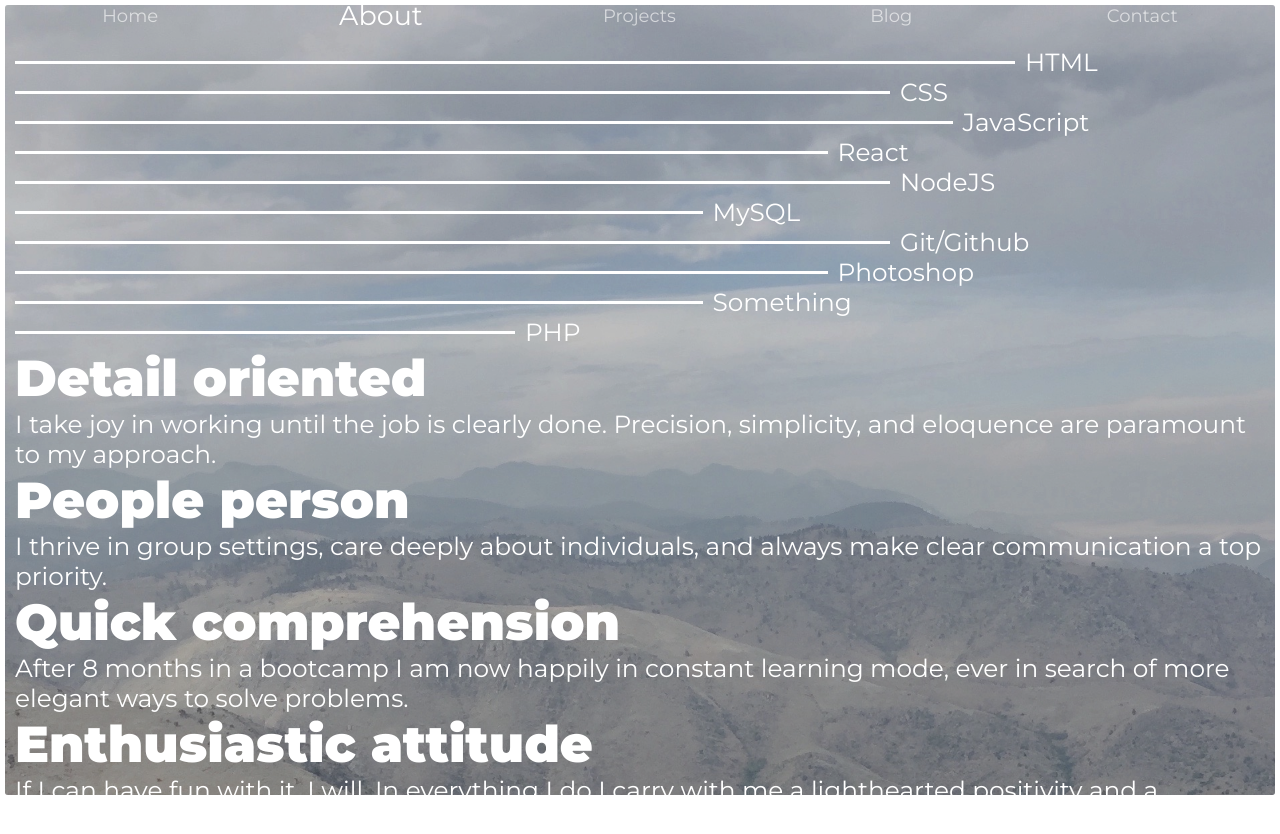
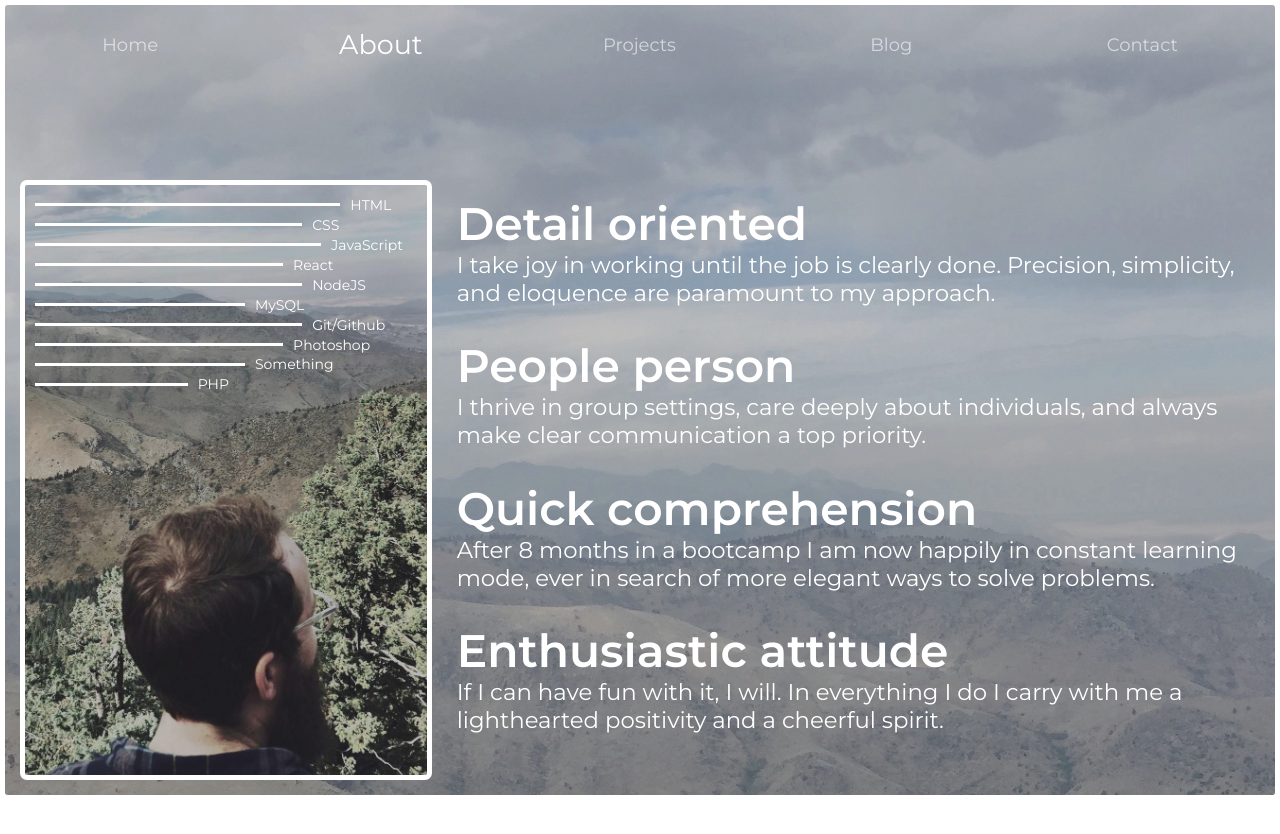
Before and after one commit to robpwatkins/robpwatkins, a React (Create React App) app: page /about in a window 1280 px wide. After the commit the page ends 800 px from the top, so only its background shows below. Built offline with nearby package versions, Linux system fonts and the light colour scheme.

Commit message:
about fully laid out

```diff
--- a/public/index.html
+++ b/public/index.html
@@ -2,7 +2,7 @@
 <html lang="en">
   <head>
     <meta charset="utf-8" />
-    <link href="https://fonts.googleapis.com/css2?family=Montserrat:wght@400;500;900&display=swap" rel="stylesheet">
+    <link href="https://fonts.googleapis.com/css2?family=Montserrat:wght@400;500;600;900&display=swap" rel="stylesheet">
     <link rel="icon" href="%PUBLIC_URL%/favicon.ico" />
     <meta name="viewport" content="width=device-width, initial-scale=1" />
     <meta name="theme-color" content="#000000" />
--- a/src/components/About.css
+++ b/src/components/About.css
@@ -16,45 +16,14 @@
   padding: 10px 10px 0 10px;
 }
 
-.mobile-box h1 {
-  font-size: calc(25px + 2vw);
-}
-
-.mobile-box p {
-  font-size: calc(12px + 1vw);
-}
-
-.left-box {
-  display: none;
-  flex: 1;
-  height: 100%;
-  /* border: 5px solid white; */
-  border-radius: 7px;
-}
-
-.left-box-img {
-  display: flex;
-  flex-direction: column;
+.mobile-skills {
   width: 100%;
-  height: 100%;
-  justify-content: space-between;
-  border-radius: 3px;
-  /* padding: 50px 0 20px 0; */
-}
-
-.left-box-overlay {
-  width: 100%;
-  height: 100%;
-  padding: 0 10px 10px 10px;
-  /* background: var(--overlay2); */
-  border-radius: 3px;
-  /* box-shadow: inset 0px 0px 10px 2px var(--shadow); */
 }
 
 .skills {
   display: flex;
   flex-direction: column;
-  height: 25%;
+  height: 42%;
   justify-content: space-around;
 }
 
@@ -118,10 +87,75 @@
   width: 55%;
 }
 
+.mobile-box h1 {
+  font-size: calc(25px + 2vw);
+}
+
+.mobile-box p {
+  font-size: calc(12px + 1vw);
+}
+
+.left-box {
+  display: none;
+}
+
 .right-box {
   display: none;
+}
+
+@media (min-width: 600px) {
+  .mobile-box {
+    display: none;
+  }
+
+  .about-container {
+    display: flex;
+    justify-content: space-around;
+    max-height: 630px;
+    width: 100%;
+    padding: 15px;
+    border-radius: 10px;
+  }
+
+  .left-box {
+    display: flex;
+    flex: 40%;
+    height: 100%;
+    border: 5px solid white;
+    border-radius: 7px;
+  }
+
+  .left-box-img {
+    display: flex;
     flex-direction: column;
-  flex: 2;
+    width: 100%;
+    height: 100%;
+    justify-content: space-between;
+    background-image: url(../img/MaybeAboutCropper.jpg);
+    background-size: cover;
+    background-repeat: no-repeat;
+    background-position: center;
+    border-radius: 3px;
+    /* padding: 50px 0 20px 0; */
+  }
+
+  .left-box-overlay {
+    width: 100%;
+    height: 100%;
+    padding: 10px 10px 10px 10px;
+    background: var(--overlay2);
+    border-radius: 3px;
+    /* box-shadow: inset 0px 0px 10px 2px var(--shadow); */
+  }
+
+  .skills {
+    height: 35%;
+  }
+
+  .right-box {
+    display: flex;
+    flex-direction: column;
+    flex: 60%;
     height: 95%;
     justify-content: space-around;
     padding: 0 0 0 25px;
@@ -129,9 +163,21 @@
   }
 
   .right-box h1 {
-  font-size: 50px;
+    font-size: calc(20px + 2vw);
+    font-weight: 600;
   }
 
   .right-box p {
-  font-size: 18px;
+    font-size: calc(10px + 1vw);
   }
+
+  @media (min-width: 768px) {
+    .left-box {
+      flex: 1
+    }
+
+    .right-box {
+      flex: 2;
+    }
+  }
+}
--- a/src/components/FabNav.css
+++ b/src/components/FabNav.css
@@ -35,10 +35,19 @@
   flex-direction: column;
   width: 100%;
   height: 90%;
+  align-items: center;
+  justify-content: space-evenly;
   font-size: 28px;
   font-weight: 500;
   color: rgba(255, 255, 255, 0);
+  list-style: none;
   transition: height .175s ease-in-out;
+}
+
+.background a {
+  display: block;
+  text-decoration: none;
+  color: rgba(24, 26, 32, 0.555);
 }
 
 @media (min-width: 600px) {
--- a/src/components/FabNav.js
+++ b/src/components/FabNav.js
@@ -2,7 +2,7 @@ import React from 'react';
 import { Fab } from '@material-ui/core';
 import Add from '@material-ui/icons/Add';
 import './FabNav.css';
-import { Link } from 'react-router-dom';
+import { NavLink } from 'react-router-dom';
 
 class FabNav extends React.Component {
   state = {
@@ -37,21 +37,42 @@ class FabNav extends React.Component {
           style={{height: `${this.state.height}`}}>
           <ul
             style={{display: `${this.state.display}`}}>
-            <Link onClick={this.handleClick} to="/">
-              <li className="home">Home</li>
-            </Link>
-            <Link onClick={this.handleClick} to="/about">
-              <li className="about">About</li>
-            </Link>
-            <Link onClick={this.handleClick} to="/projects">
-              <li className="projects">Projects</li>
-            </Link>
-            <Link onClick={this.handleClick} to="/blog">
-              <li className="blog">Blog</li>
-            </Link>
-            <Link onClick={this.handleClick} to="/contact">
-              <li className="contact">Contact</li>
-            </Link>
+            <NavLink
+              exact
+              to="/"
+              onClick={this.handleClick}
+              activeStyle={{transform: "scale(1.5)"}}
+              >
+              <li>Home</li>
+            </NavLink>
+            <NavLink
+              to="/about"
+              onClick={this.handleClick}
+              activeStyle={{transform: "scale(1.5)"}}
+              >
+              <li>About</li>
+            </NavLink>
+            <NavLink
+              to="/projects"
+              onClick={this.handleClick}
+              activeStyle={{transform: "scale(1.5)"}}
+              >
+              <li>Projects</li>
+            </NavLink>
+            <NavLink
+              to="/blog"
+              onClick={this.handleClick}
+              activeStyle={{transform: "scale(1.5)"}}
+              >
+              <li>Blog</li>
+            </NavLink>
+            <NavLink
+              to="/contact"
+              onClick={this.handleClick}
+              activeStyle={{transform: "scale(1.5)"}}
+              >
+              <li>Contact</li>
+            </NavLink>
           </ul>
         </div>
         <Fab className="fabby" onClick={this.handleClick}>
--- a/src/components/Nav.css
+++ b/src/components/Nav.css
@@ -7,7 +7,7 @@ nav {
     display: block;
     width: 100%;
     height: 10%;
-    margin: 0 0 10px 0;
+    /* margin: 0 0 10px 0; */
   }
 
   ul {
```
Also changed, not shown: src/img/MaybeAboutCropper.jpg (added). Lines whose indentation alone changed are shown as unchanged.
